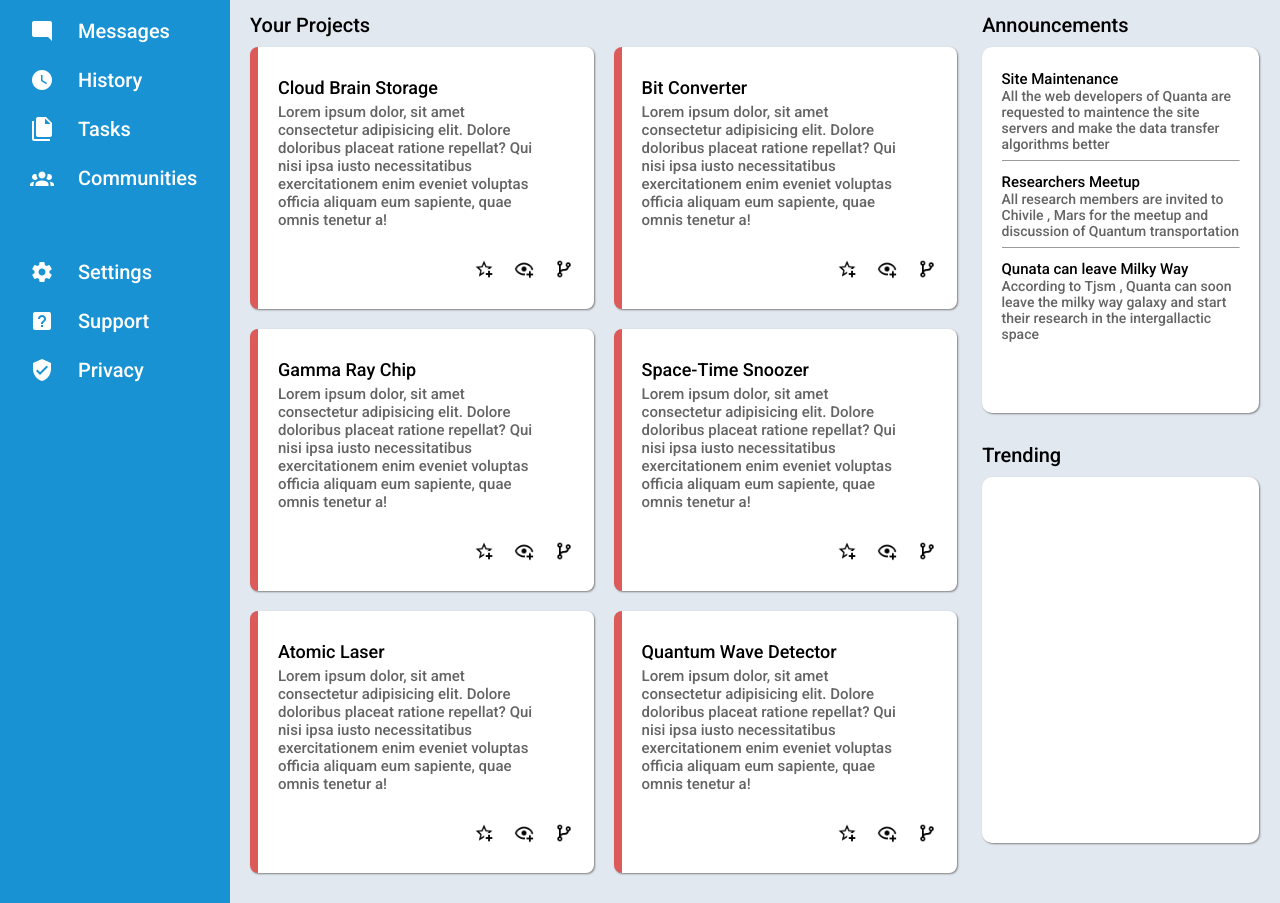
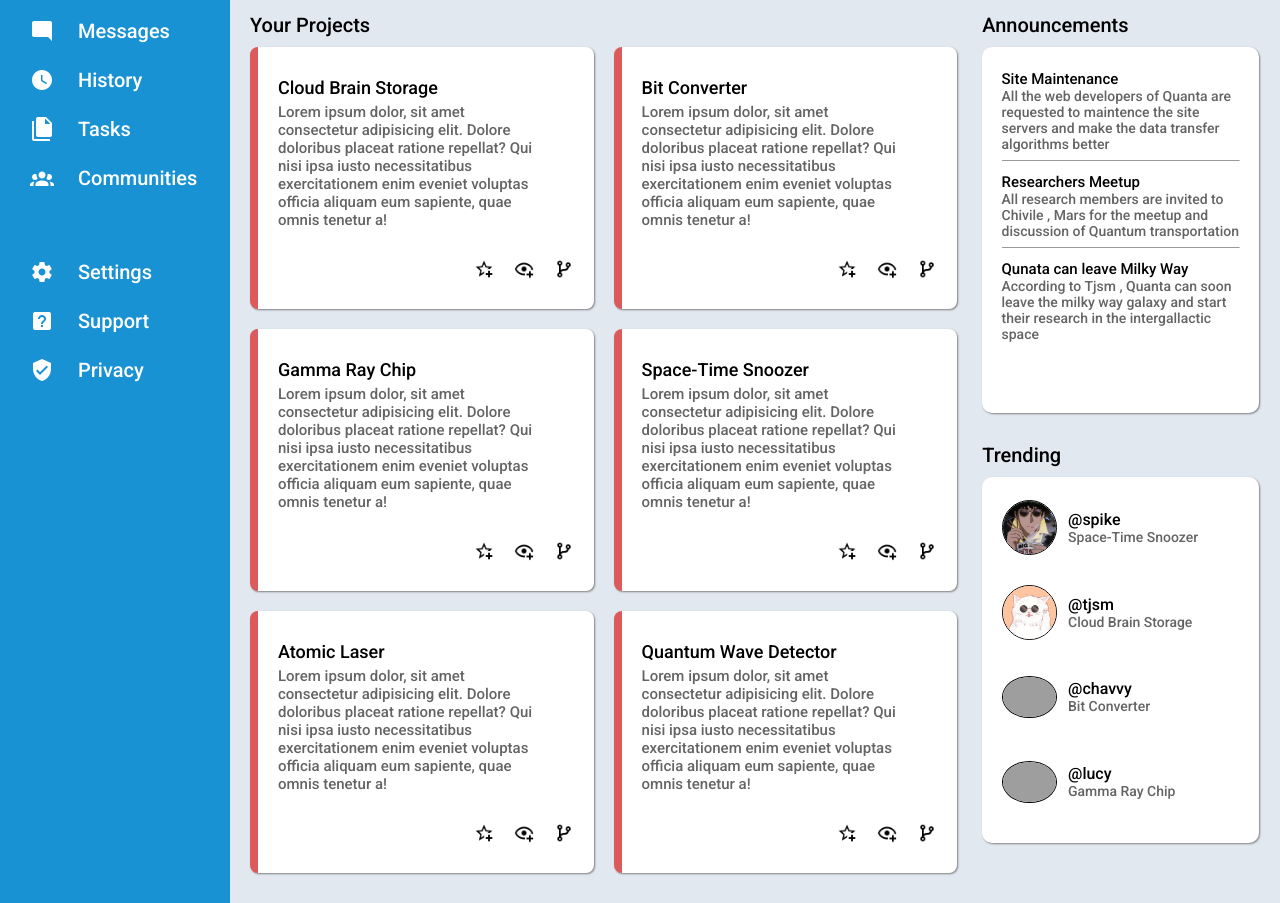
Before and after one commit to Tribhuwan-Joshi/admin-dashboard, a plain HTML site: page index.html in a window 1280 px wide. Shown: the part 197-1100 px from the top of the page. Drawn offline with Linux system fonts and the light colour scheme; grey boxes are pictures that could not be loaded.

Commit message:
Add trending bar

```diff
--- a/index.html
+++ b/index.html
@@ -200,31 +200,27 @@
         <div class="bottom">
           <div class="head">Trending</div>
           <div class="trends">
+<div class="user">
+  <img src="./icons/spike.jpg" alt="">
+  <div class="info"><div class="tag">@spike</div>
+<div class="proj">Space-Time Snoozer</div></div>
+</div>
+<div class="user"><img src="./icons/pfp.png" alt="">
+<div class="info">
+  <div class="tag">@tjsm</div>
+  <div class="proj">Cloud Brain Storage</div>
+</div></div>
+<div class="user"><img src="https://encrypted-tbn0.gstatic.com/images?q=tbn:ANd9GcR_zL1U-z6KF00d95hJOwszKpJy_MnLni4JdQ&usqp=CAU" alt="">
+<div class="info">
+  <div class="tag">@chavvy</div>
+  <div class="proj">Bit Converter</div>
+</div></div>
+<div class="user"><img src="https://i.pinimg.com/550x/9f/f3/ca/9ff3cae687d27ee8813946d6c9531536.jpg" alt="">
+<div class="info">
+  <div class="tag">@lucy</div>
+  <div class="proj">Gamma Ray Chip</div>
+</div></div>
 
-            <!--   <img src="./icons/spike.jpg" alt="">
-
-                <span class="tag">@spike</span>
-                <div class="proj-name">Cloud Brain Storage</div>
-              </span>
-              <div class="user">
-                <img src="./icons/pfp.png" alt="">
-                <span class="username">
-                  <div class="tag">@tjsm</div>
-                  <div class="proj-name">Cloud Brain Storage</div>
-                </span>
-                <div class="user">
-                  <img src="https://static.wikia.nocookie.net/095dabdf-61ab-45df-b39a-19859b1b093a/scale-to-width/370"
-                    alt="">
-                <span class="username">
-                    <div class="tag">@chaddy</div>
-                    <div class="proj-name">Cloud Brain Storage</div>
-                  </span>
-                  <div class="user">
-                    <img src="https://whatifgaming.com/wp-content/uploads/2021/11/Cool-Luffy-PFP.jpg" alt="">
-                    <span class="username">
-                      <div class="tag">@lucy</div>
-                      <div class="proj-name">Cloud Brain Storage</div>
-                    </span>-->
           </div>
         </div>
       </div>
--- a/style.css
+++ b/style.css
@@ -235,6 +235,7 @@ img[src*="pfp"] {
 
 
 
+
 }
 .top{
   margin-bottom: 20px;
@@ -255,6 +256,7 @@ img[src*="pfp"] {
   border-radius: 10px;
     overflow: auto;
 
+
   padding:4% 7% 8% 7%;
 }
 
@@ -271,7 +273,35 @@ img[src*="pfp"] {
 
 
 /* Trending */
+[class*="user"]{
+  display: flex;
+  flex-basis: 0;
+  align-items: center;
+  justify-content: flex-start;
+  gap:5%;
+
+}
 .bottom img{
-  width: 50px;
+  width: 55px;
   border-radius: 100%;
+  border: 1px solid black;
 }
+
+.trends{
+  display: grid;
+  grid-template-rows: repeat(4,1fr);
+  gap:2%;
+  padding-right: 10%;
+}
+.trends .user{
+
+  /* height: 10px; */
+  margin-bottom: 0px;
+}
+.info .tag{
+  font-size: 16px;
+}
+.info .proj{
+  color:#656465;
+  font-size: 14px;
+}
```
Lines whose indentation alone changed are shown as unchanged.
